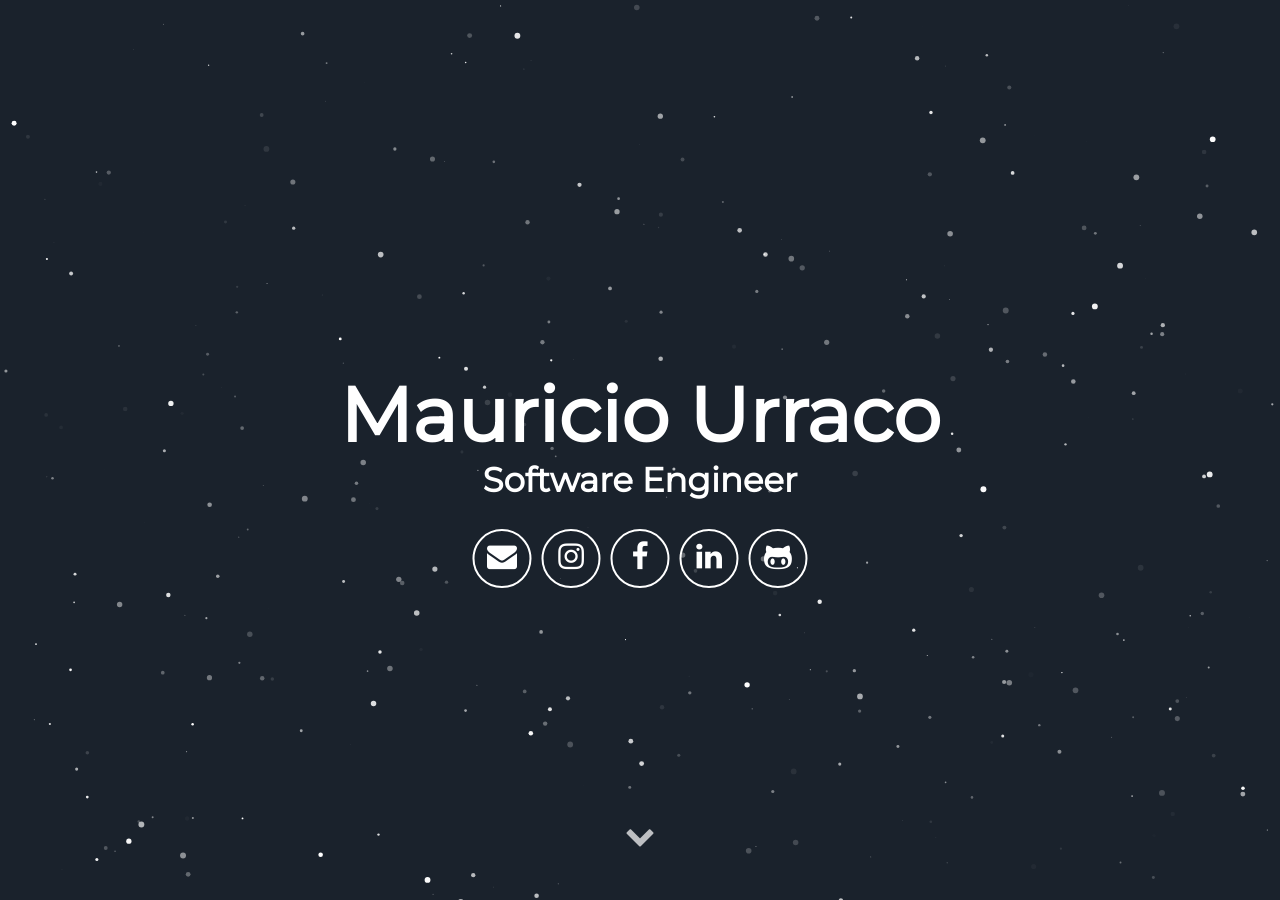
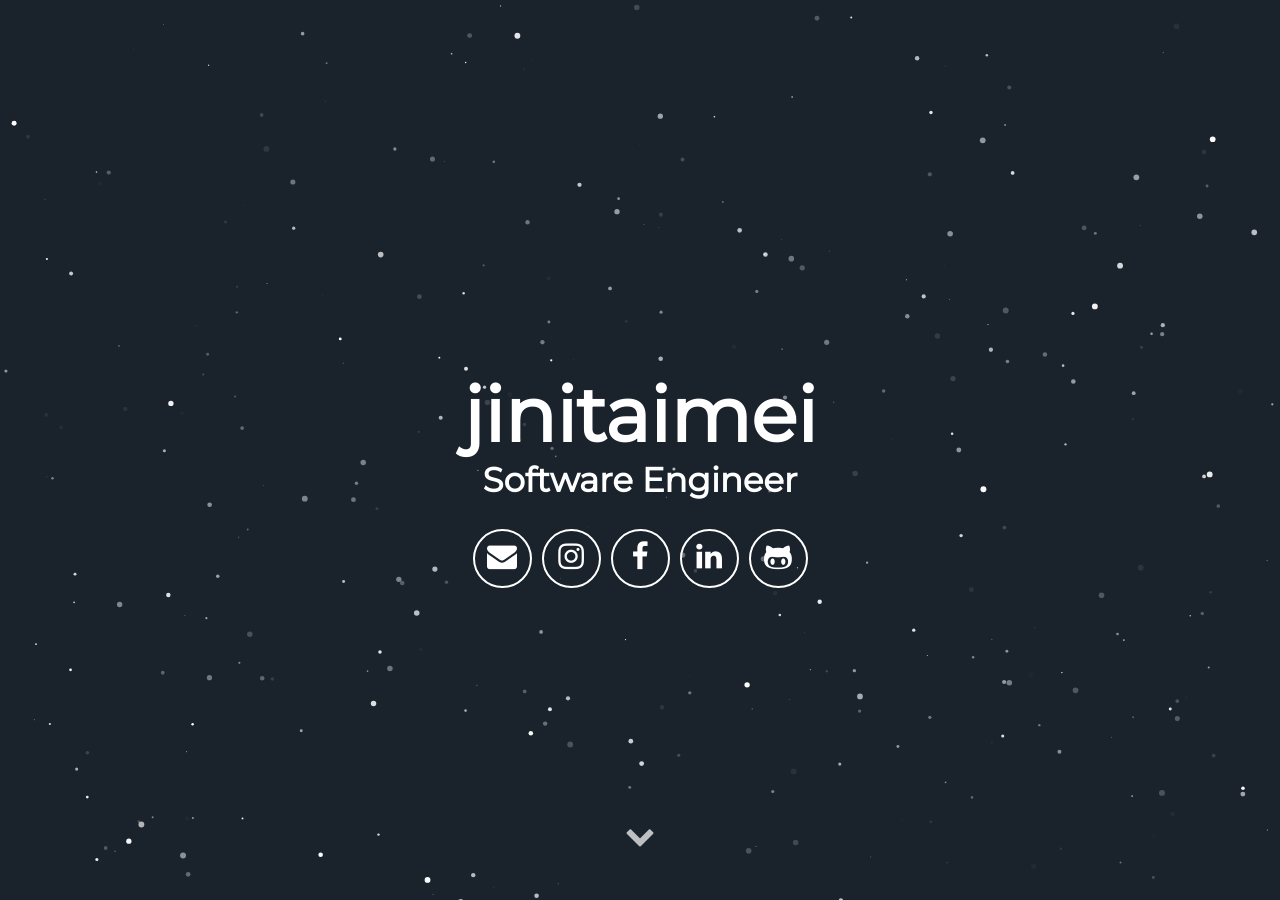
Before and after one commit to shangzhongtian39/shangzhongtian.github.io, a Jekyll site: the page built from README.md, in a window 1280 px wide and 900 px high. Built offline with Jekyll 4.4.1, drawn with Linux system fonts in a browser that asks for light colours; some web fonts are replaced; our own code applies the rules of GitHub Pages for plain Markdown files.

Commit message:
Update _config.yml

```diff
--- a/_config.yml
+++ b/_config.yml
@@ -5,7 +5,7 @@ description: Jekyll Theme Minimal Resume
 # url: "localhost:3000" # the base hostname & protocol for your site e.g. http://willianjusten.com.br
 
 # User settings
-username: Mauricio Urraco
+username: jinitaimei
 user_description: I'm a nomad Software Engineer, always searching for the next challenge; no task is too scary nor too difficult. Lately I have been immersed in the <b>crypto-world</b> working for Radix, a London based startup trying to create the next massive scalable DLT.. I'm one of the two guys behind all the JS related stuff. Visit my blog here":" <a href="https://mauriciourraco.com" target="_blank">https://mauriciourraco.com</a>
 user_title: Software Engineer
 email: mauriurraco@gmail.com
```
